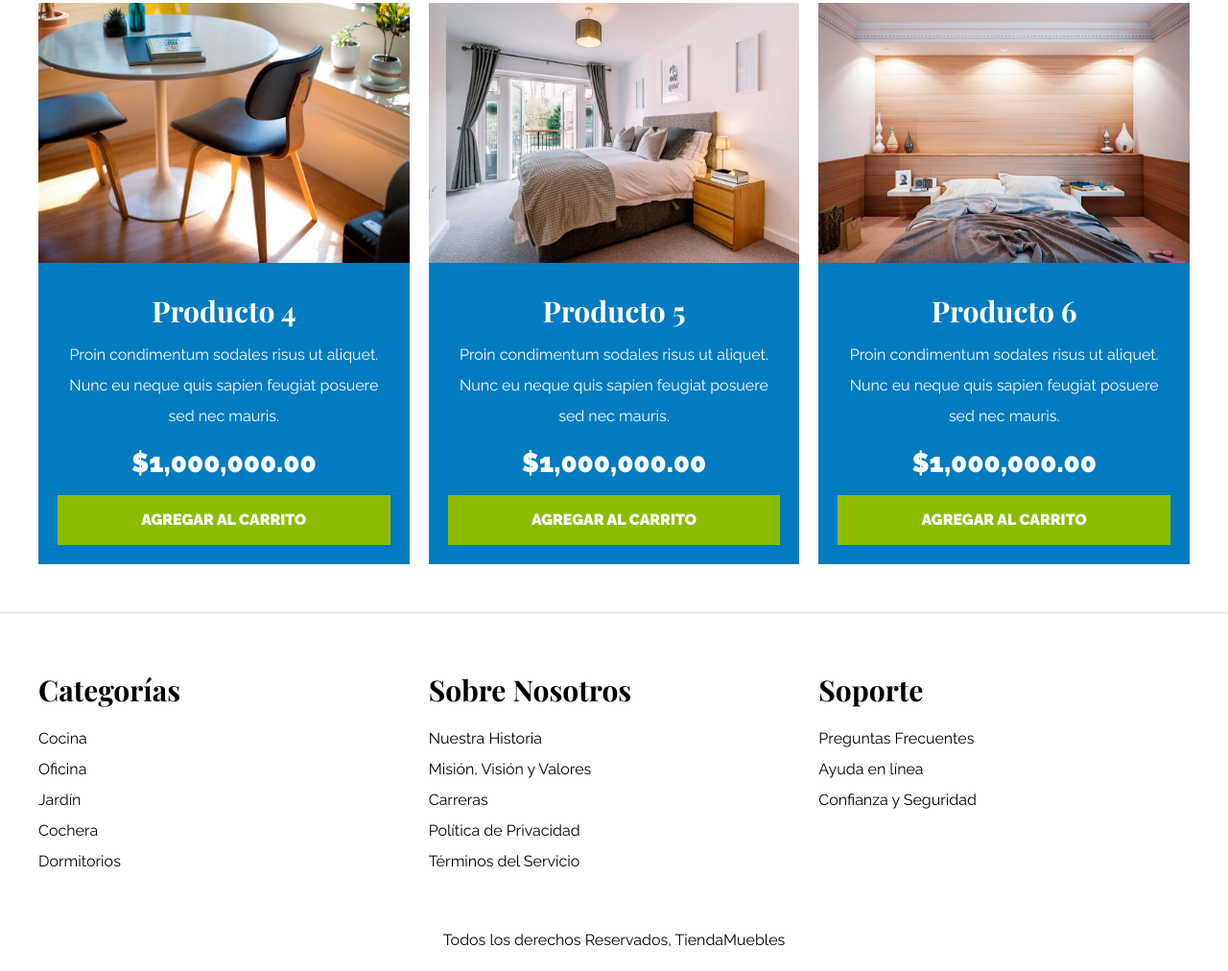
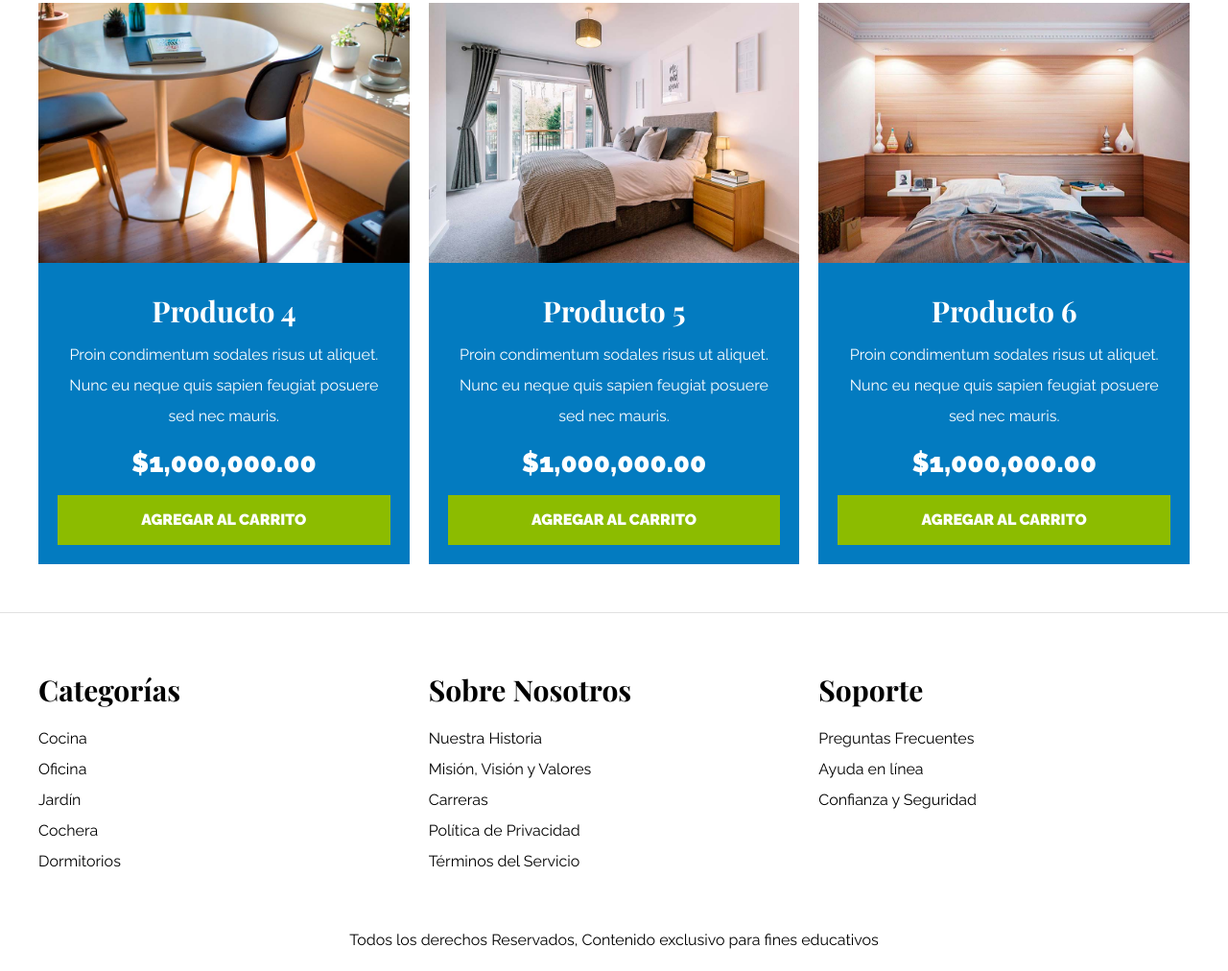
Before and after one commit to leogcia/HTML-CSS-TiendaMuebles, a plain HTML site: page index.html in a window 1280 px wide. Shown: the part 3073-4085 px from the top of the page at 96% size. Drawn offline with nearby package versions, Linux system fonts and the light colour scheme.

Commit message:
Primer HTML/CSS

```diff
--- a/index.html
+++ b/index.html
@@ -4,7 +4,7 @@
     <meta charset="UTF-8">
     <meta http-equiv="X-UA-Compatible" content="IE=edge">
     <meta name="viewport" content="width=device-width, initial-scale=1.0">
-    <title>Ecommerce - Home</title>
+    <title>Tienda Muebles</title>
     <link rel="stylesheet" href="css/normalize.css">
     <link rel="preconnect" href="https://fonts.googleapis.com">
 <link rel="preconnect" href="https://fonts.gstatic.com" crossorigin>
@@ -180,7 +180,7 @@
 
         </div>
 
-        <p class="copyright">Todos los derechos Reservados, TiendaMuebles</p>
+        <p class="copyright">Todos los derechos Reservados, Contenido exclusivo para fines educativos</p>
     </footer>
 
 </body>
```
Also changed, not shown: 1 other file.
